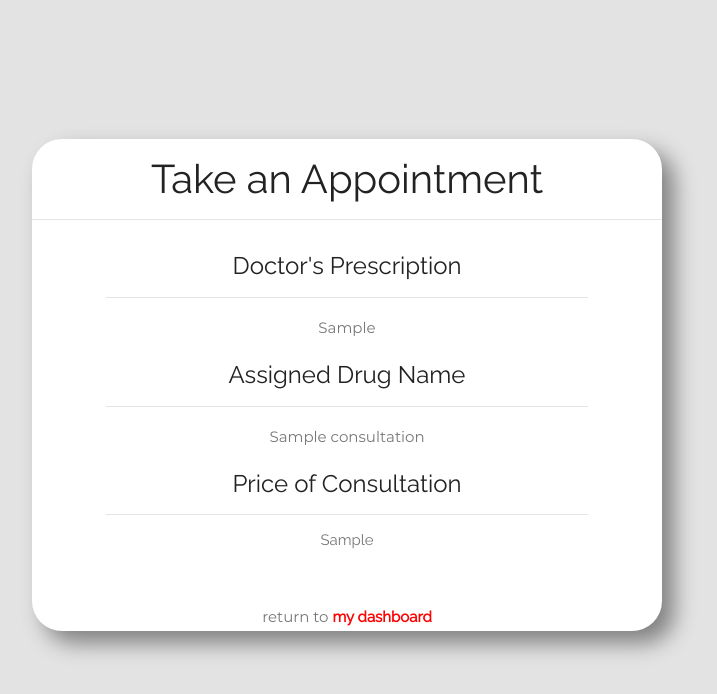
After one commit to amjadalbaba/Online_Clinic_Web_App, a Django app: page /details/1/1/ in a window 1280 px wide. The commit adds this page. Shown: the top 694 px of the page, without its empty margins (293-1010 px from the left). Run offline with Django 3.2, Linux system fonts and the light colour scheme; tables that the repository leaves empty hold one stand-in row (values such as "Sample post"); some libraries are stand-ins or nearby versions.

Commit message:
design edits

```diff
--- a/seniorProject/clinicApp/views.py
+++ b/seniorProject/clinicApp/views.py
@@ -89,8 +89,9 @@ def p_home(request, pk):
     pt = Patient.objects.get(id = pk)
     ptAppointments = Appointments.objects.filter(patient_id =  pk).order_by('day')
 
-    count =  countConsulted = Appointments.objects.filter(patient_id=pk).count()
+    count  = Appointments.objects.filter(patient_id=pk).count()
     countConsulted = Appointments.objects.filter(checkPrescription='yes').count()
+
     context = {'patient' : pt, 'id' : pk, 'appointments' : ptAppointments, 'count' : count, 'countConsulted' : countConsulted}
     return render(request, 'p_dashboard.html', context)
 
@@ -176,7 +177,6 @@ def prescriptionPage(request, pk):
 
     return render(request, "prescription.html", context)
 
-
 def addPrescription(request, pk):
     message = 'OK'
     if request.method == 'POST':
@@ -197,3 +197,10 @@ def addPrescription(request, pk):
             message = "Doctor have an appointment at that time, please choose different time range"
 
     return JsonResponse({"message": message}, safe=False)
+
+def appointmentDetailsPage(request, pk, pk2):
+    appointmentDetails = Consultation.objects.get(appointment_id = pk)
+
+    context = {'idC' : pk, 'idP' : pk2, 'details': appointmentDetails}
+
+    return render(request, "appointmentDetails.html", context)
--- a/seniorProject/seniorProject/urls.py
+++ b/seniorProject/seniorProject/urls.py
@@ -44,5 +44,7 @@ urlpatterns = [
     path('prescription/<str:pk>/', views.prescriptionPage, name="prescription"),
     path('api/prescript/<str:pk>/', views.addPrescription, name="prescript_api"),
 
+    path('details/<str:pk>/<str:pk2>/', views.appointmentDetailsPage, name="details"),
+
     #path('r/', include('clinicApp.urls')),
 ]
--- /dev/null
+++ b/seniorProject/templates/appointmentDetails.html
@@ -0,0 +1,43 @@
+
+{% extends 'baseContainer.html' %}
+
+{% block content %}
+    <style>
+        .column{
+                background: white;
+                border-radius: 30px;
+                box-shadow: 12px 12px 22px grey;
+            }
+    </style>
+
+    <div class="column no-gutters"><!--col no-glutters--> <!--no-gutters to remove paddings in the row-->
+        <center><div  class="col-lg-11 pt-3 px-5"><h1>Take an Appointment</h1></div></center>
+        <hr>
+        <center><div class="col-lg-11 pt-3 px-5">
+        <form method="POST" id="form">
+
+
+              <div class="form-group">
+                <h4>Doctor's Prescription</h4>
+                  <hr>
+                  <p>{{details.prescription}}</p>
+              </div>
+              <div class="form-group">
+                <h4>Assigned Drug Name</h4>
+                  <hr>
+                  <p>{{details.drugName}}</p>
+              </div>
+              <div class="form-group">
+                <h4>Price of Consultation<h4>
+                  <hr>
+                  <p>{{details.price}}</p>
+              </div>
+                <br>
+                <p>return to <a style="color:#ff0000" href="{% url 'p_home' idP %}"><b> my dashboard</b></a></p>
+
+           </form>
+        </div></center>
+    </div>
+
+
+{% endblock %}
--- a/seniorProject/templates/p_dashboard.html
+++ b/seniorProject/templates/p_dashboard.html
@@ -34,7 +34,6 @@
                         <th>From Hour</th>
                         <th>To Hour</th>
                         <th>Doctor Name</th>
-                        <th>Consulted</th>
 						<th>Action</th>
                     </tr>
                     {% for a in appointments %}
@@ -43,10 +42,9 @@
                                     <td>{{ a.from_hour }}</td>
                                     <td>{{ a.to_hour }}</td>
                                     <td>{{a.doctor.firstName|title|add:" "|add:a.doctor.lastName|title}}</td>
-                                    <td class="text-info">{{ a.checkPrescription }}</td>
 
                                     {% if a.checkPrescription %}
-									<td><a class="btn btn-info btn-sm btn-block" href="">view details</a></td>
+									<td><a class="btn btn-info btn-sm btn-block" href="{% url 'details' a.id id %}">view details</a></td>
                                     {% else %}
 									<td class="text-danger">pending</td>
                                     {% endif %}
```
Also changed, not shown: 1 other file.
